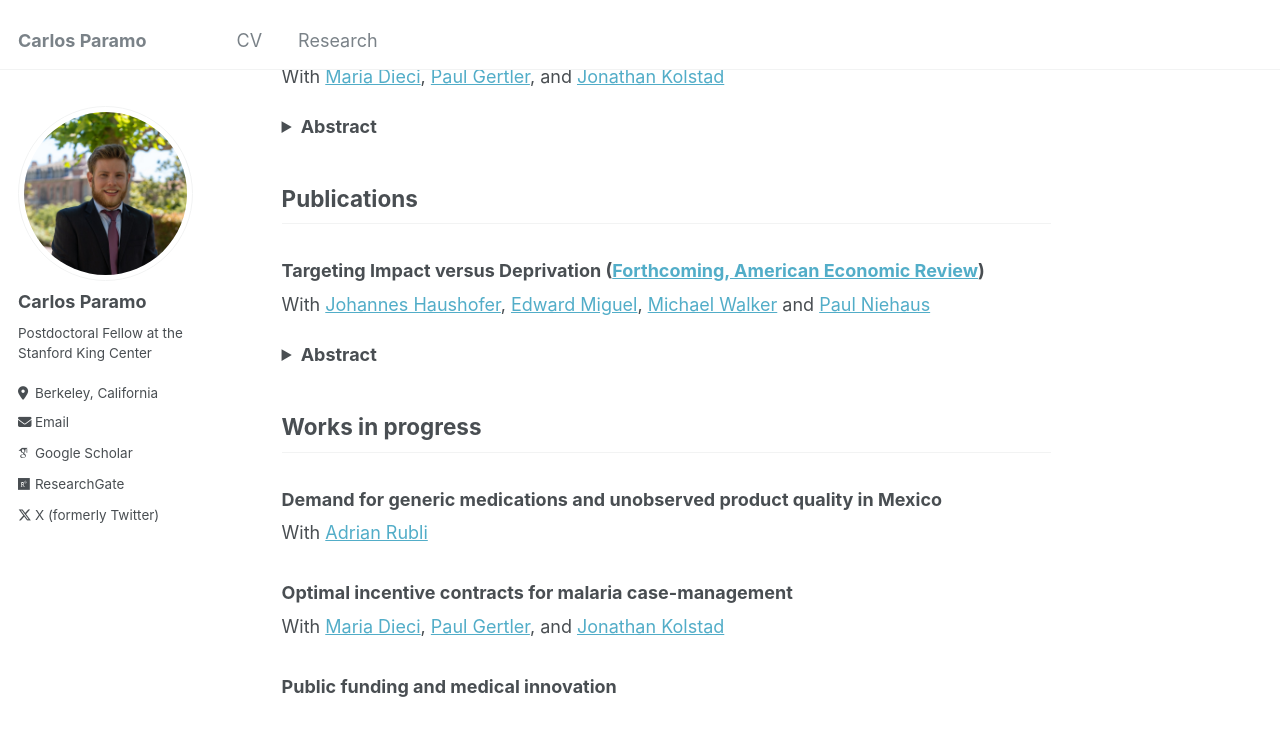
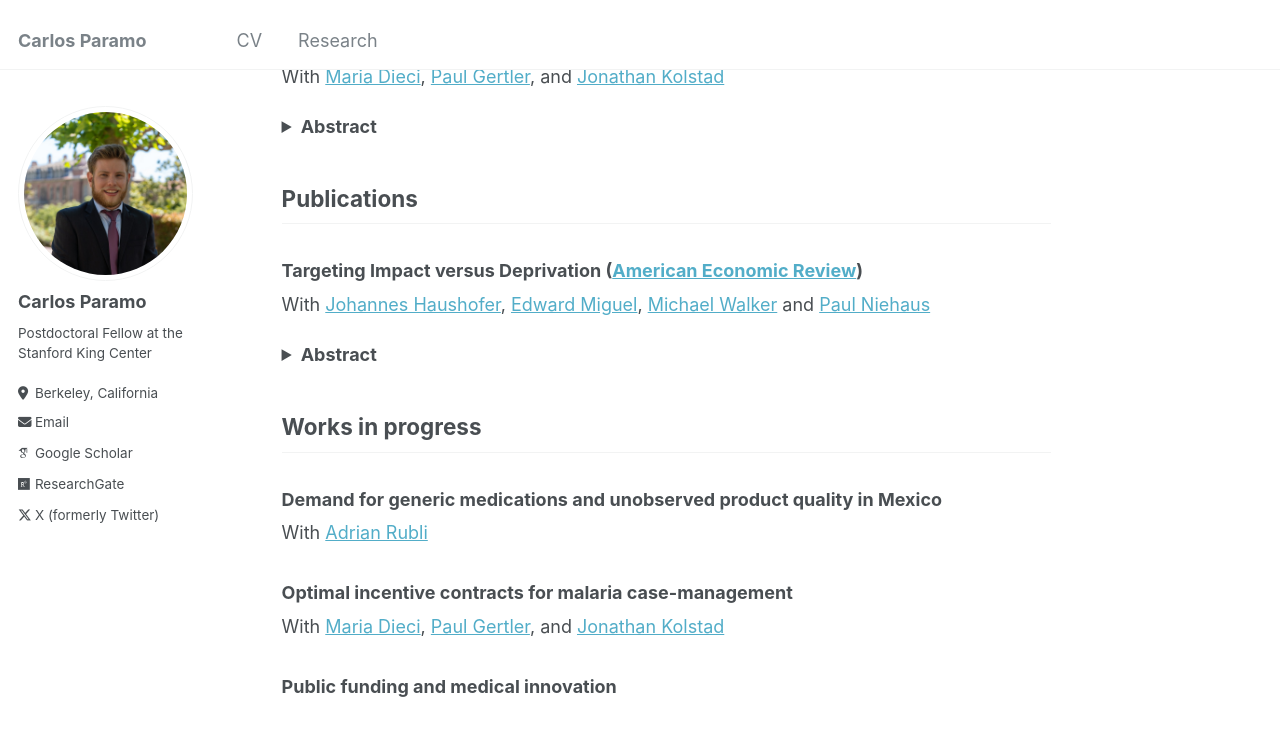
Before and after one commit to paramobrotz/paramobrotz.github.io, a Jekyll site: the page built from _pages/about.md, in a window 1280 px wide and 900 px high, scrolled down 537 px. Shown: the top 736 px of the window. Built offline with Jekyll 4.4.1, drawn with Linux system fonts in a browser that asks for light colours; some web fonts are replaced.

Commit message:
Update about.md

```diff
--- a/_pages/about.md
+++ b/_pages/about.md
@@ -12,7 +12,7 @@ I am a Postdoctoral Fellow at the [Stanford King Center](https://kingcenter.stan
 <br clear="right"/>
 <br> My research and teaching interests are development economics, industrial organization, and healthcare economics.
 
-You can find my CV [here](https://www.carlosparamo.org/files/CV_Carlos_Paramo_2024_11_06.pdf){:target="_blank"}.
+You can find my CV [here](https://www.carlosparamo.org/files/CV_Carlos_Paramo_2025.pdf){:target="_blank"}.
 
 
 ## Working Papers
@@ -32,7 +32,7 @@ In this project, we study the welfare effects of diagnosis-contingent contracts
 
 ## Publications
 
-### Targeting Impact versus Deprivation ([Forthcoming, American Economic Review](https://econweb.ucsd.edu/~pniehaus/papers/targeting_impact_deprivation.pdf){:target="_blank"})
+### Targeting Impact versus Deprivation ([American Economic Review](https://econweb.ucsd.edu/~pniehaus/papers/targeting_impact_deprivation.pdf){:target="_blank"})
 With [Johannes Haushofer](https://haushofer.ne.su.se/){:target="_blank"}, [Edward Miguel](https://econ.berkeley.edu/profile/edward-miguel){:target="_blank"}, [Michael Walker](https://www.michaelwwalker.me/){:target="_blank"} and [Paul Niehaus](https://econweb.ucsd.edu/~pniehaus/){:target="_blank"}
 <details>
 <summary> <b>Abstract</b> </summary>
```
